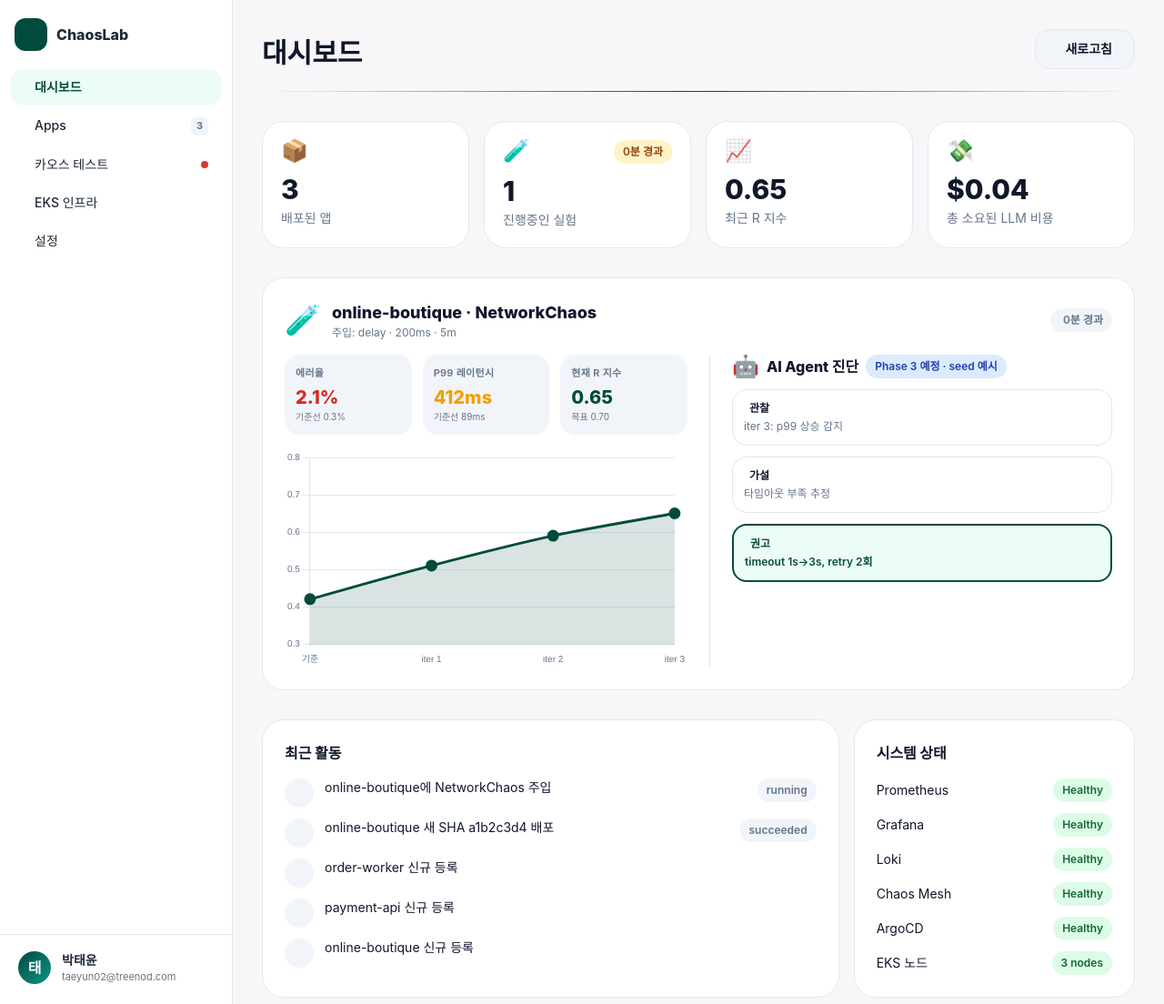
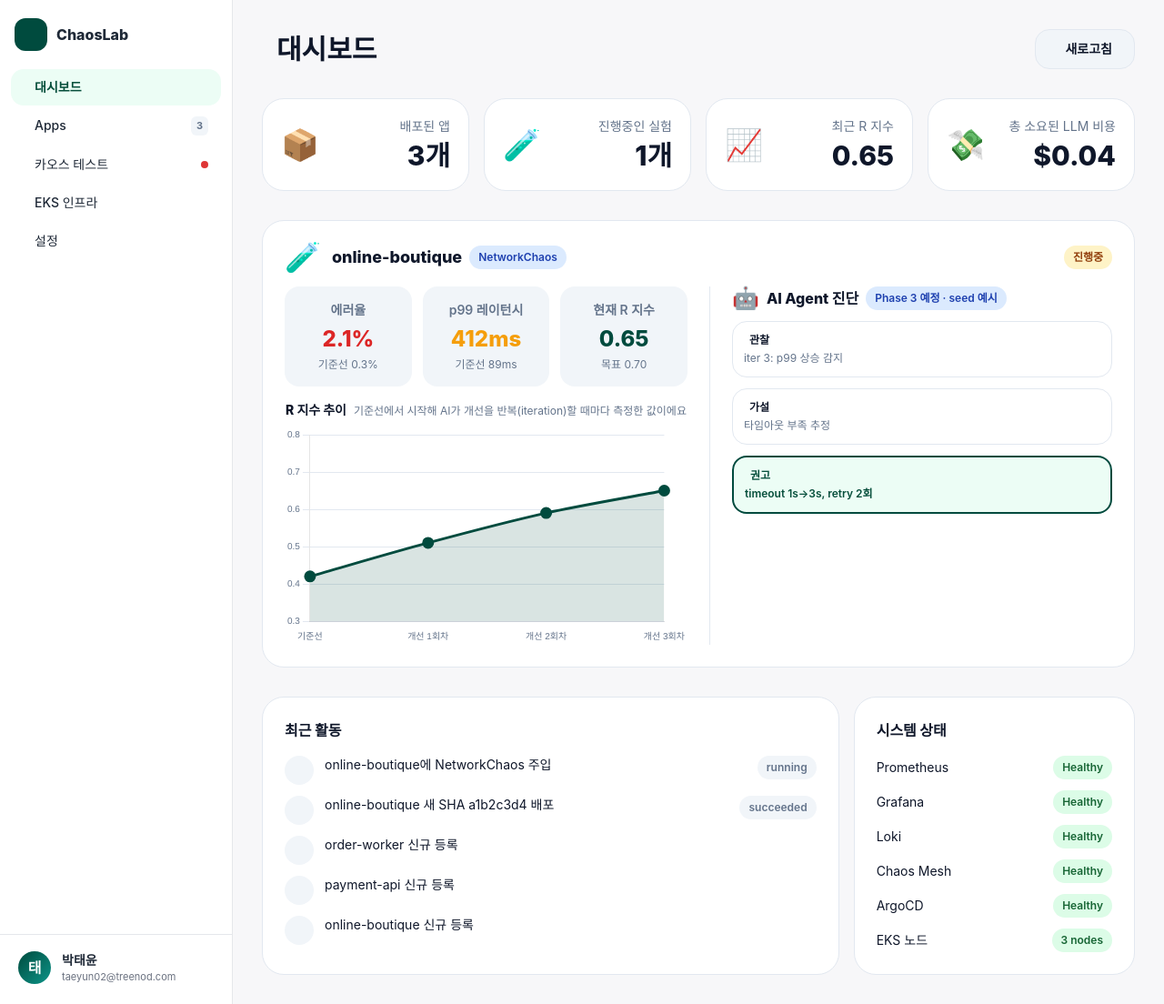
Before and after one commit to KuardianAngelRing/chaoslab, a FastAPI app: page / in a window 1280 px wide. Shown: the whole page at 91% size. Run offline with FastAPI, Linux system fonts and the light colour scheme; some libraries are stand-ins or nearby versions.

Commit message:
✨ 대시보드 개편: KPI 카드 라벨·숫자 재배치, 최근 실험 상태배지, AI 진단 조건부 표시, R지수 차트 설명

```diff
--- a/app/templates/pages/dashboard.html
+++ b/app/templates/pages/dashboard.html
@@ -3,101 +3,109 @@
 {% block content %}
         <div class="max-w-7xl mx-auto px-8 py-8">
 
-          <!-- Hero -->
+          <!-- Hero (제목 행 h-11 고정 + hero-line — 전 페이지 동일 배치) -->
           <div class="mb-8">
-            <div class="flex items-end justify-between mb-2">
-              <div>
-                <h1 class="text-3xl font-extrabold">대시보드</h1>
-              </div>
-              <div class="flex items-center gap-2">
-                <button class="tds-btn-muted text-sm"
-                        hx-get="/" hx-target="#main-content" hx-swap="innerHTML">
-                  <iconify-icon icon="solar:refresh-bold" width="16"></iconify-icon>
-                  새로고침
-                </button>
-              </div>
+            <div class="flex items-center justify-between h-11">
+              <h1 class="text-3xl font-extrabold flex items-center gap-4"><iconify-icon icon="solar:widget-bold" width="30" style="color: var(--primary);"></iconify-icon>대시보드</h1>
+              <button class="tds-btn-muted text-sm"
+                      hx-get="/" hx-target="#main-content" hx-swap="innerHTML">
+                <iconify-icon icon="solar:refresh-bold" width="16"></iconify-icon>
+                새로고침
+              </button>
             </div>
-            <div class="gradient-line mt-6"></div>
+            <div class="hero-line mt-4"></div>
           </div>
 
           <!-- KPI 카드 4개 -->
           <div class="grid grid-cols-1 md:grid-cols-2 xl:grid-cols-4 gap-4 mb-8">
             <div class="tds-card p-5 hover-lift">
-              <div class="flex items-start justify-between mb-3">
-                <span class="tossface">📦</span>
+              <div class="flex items-center justify-between">
+                <span class="tossface-xl" style="font-size: 2.1rem; line-height: 1;">📦</span>
+                <div class="text-right">
+                  <div class="text-sm" style="color: var(--muted-foreground);">배포된 앱</div>
+                  <div class="text-3xl font-extrabold mt-1">{{ app_count }}개</div>
+                </div>
               </div>
-              <div class="text-3xl font-extrabold mb-1">{{ app_count }}</div>
-              <div class="text-sm" style="color: var(--muted-foreground);">배포된 앱</div>
             </div>
 
             <div class="tds-card p-5 hover-lift">
-              <div class="flex items-start justify-between mb-3">
-                <span class="tossface">🧪</span>
-                {% if elapsed_min is not none %}<span class="tds-badge badge-warning">{{ elapsed_min }}분 경과</span>{% endif %}
+              <div class="flex items-center justify-between">
+                <span class="tossface-xl" style="font-size: 2.1rem; line-height: 1;">🧪</span>
+                <div class="text-right">
+                  <div class="text-sm" style="color: var(--muted-foreground);">진행중인 실험</div>
+                  <div class="text-3xl font-extrabold mt-1">{{ running_count }}개</div>
+                </div>
               </div>
-              <div class="text-3xl font-extrabold mb-1">{{ running_count }}</div>
-              <div class="text-sm" style="color: var(--muted-foreground);">진행중인 실험</div>
             </div>
 
             <div class="tds-card p-5 hover-lift">
-              <div class="flex items-start justify-between mb-3">
-                <span class="tossface">📈</span>
+              <div class="flex items-center justify-between">
+                <span class="tossface-xl" style="font-size: 2.1rem; line-height: 1;">📈</span>
+                <div class="text-right">
+                  <div class="text-sm" style="color: var(--muted-foreground);">최근 R 지수</div>
+                  <div class="text-3xl font-extrabold mt-1">{{ latest_r }}</div>
+                </div>
               </div>
-              <div class="text-3xl font-extrabold mb-1">{{ latest_r }}</div>
-              <div class="text-sm" style="color: var(--muted-foreground);">최근 R 지수</div>
             </div>
 
             <div class="tds-card p-5 hover-lift">
-              <div class="flex items-start justify-between mb-3">
-                <span class="tossface">💸</span>
+              <div class="flex items-center justify-between">
+                <span class="tossface-xl" style="font-size: 2.1rem; line-height: 1;">💸</span>
+                <div class="text-right">
+                  <div class="text-sm" style="color: var(--muted-foreground);">총 소요된 LLM 비용</div>
+                  <div class="text-3xl font-extrabold mt-1">${{ "%.2f"|format(llm_cost_total) }}</div>
+                </div>
               </div>
-              <div class="text-3xl font-extrabold mb-1">${{ "%.2f"|format(llm_cost_total) }}</div>
-              <div class="text-sm" style="color: var(--muted-foreground);">총 소요된 LLM 비용</div>
             </div>
           </div>
 
-          <!-- 진행중 실험 + AI 진단 (단일 반응형 카드) -->
+          <!-- 최근 실험 + AI 진단 (단일 반응형 카드) -->
           <div class="tds-card p-6 mb-8">
-            {% if running_exp %}
+            {% if latest_exp %}
+            {% set status_badge = {
+              "pending": ("대기중", "badge-muted"),
+              "running": ("진행중", "badge-warning"),
+              "completed": ("완료", "badge-success"),
+              "failed": ("실패", "badge-danger"),
+            }.get(latest_exp.status, (latest_exp.status, "badge-muted")) %}
+            {# iteration이 있으면 Agent가 이미 돈 것 → 진행중이어도 진단 노출 #}
+            {% set show_ai = latest_iter is not none %}
             <!-- 헤더 -->
             <div class="flex items-center justify-between mb-4">
               <div class="flex items-center gap-3">
                 <span class="tossface-lg">🧪</span>
-                <div>
-                  <div class="font-extrabold text-lg">{{ running_exp.app.name }} · {{ running_exp.chaos_type }}</div>
-                  <div class="text-xs" style="color: var(--muted-foreground);">
-                    주입: {% for k, v in running_exp.params.items() %}{{ v }}{% if not loop.last %} · {% endif %}{% endfor %}
-                  </div>
+                <div class="flex items-center gap-2">
+                  <span class="font-extrabold text-lg">{{ latest_exp.app.name }}</span>
+                  <span class="tds-badge badge-info">{{ latest_exp.chaos_type }}</span>
                 </div>
               </div>
-              {% if elapsed_min is not none %}
-              <span class="tds-badge badge-muted">
-                <iconify-icon icon="solar:clock-circle-bold" width="14"></iconify-icon>
-                {{ elapsed_min }}분 경과
-              </span>
-              {% endif %}
+              <span class="tds-badge {{ status_badge[1] }}">{{ status_badge[0] }}</span>
             </div>
 
-            <!-- 좌(지표·차트) / 우(AI 진단) : wide=2열, narrow=적층 -->
-            <div class="grid grid-cols-1 xl:grid-cols-2 gap-6">
+            <!-- 좌(지표·차트) / 우(AI 진단, iteration 있을 때만) : wide=2열, narrow=적층 -->
+            <div class="grid grid-cols-1 {{ 'xl:grid-cols-2' if show_ai }} gap-6">
               <!-- 좌 -->
               <div>
                 <div class="grid grid-cols-3 gap-3 mb-4">
-                  <div class="p-3 rounded-2xl" style="background: var(--muted);">
-                    <div class="text-[11px] font-semibold uppercase tracking-wide" style="color: var(--muted-foreground);">에러율</div>
-                    <div class="text-xl font-extrabold mt-1" style="color: var(--danger);">{{ running_exp.fault_metrics.get("error", "—") }}%</div>
-                    <div class="text-[10px]" style="color: var(--muted-foreground);">기준선 {{ running_exp.baseline_metrics.get("error", "—") }}%</div>
+                  <div class="p-4 rounded-2xl text-center" style="background: var(--muted);">
+                    <div class="text-sm font-semibold" style="color: var(--muted-foreground);">에러율</div>
+                    <div class="text-2xl font-extrabold mt-1.5" style="color: var(--danger);">{{ latest_exp.fault_metrics.get("error", "—") }}%</div>
+                    <div class="text-xs mt-1" style="color: var(--muted-foreground);">기준선 {{ latest_exp.baseline_metrics.get("error", "—") }}%</div>
                   </div>
-                  <div class="p-3 rounded-2xl" style="background: var(--muted);">
-                    <div class="text-[11px] font-semibold uppercase tracking-wide" style="color: var(--muted-foreground);">p99 레이턴시</div>
-                    <div class="text-xl font-extrabold mt-1" style="color: var(--warning);">{{ running_exp.fault_metrics.get("p99", "—") }}ms</div>
-                    <div class="text-[10px]" style="color: var(--muted-foreground);">기준선 {{ running_exp.baseline_metrics.get("p99", "—") }}ms</div>
+                  <div class="p-4 rounded-2xl text-center" style="background: var(--muted);">
+                    <div class="text-sm font-semibold" style="color: var(--muted-foreground);">p99 레이턴시</div>
+                    <div class="text-2xl font-extrabold mt-1.5" style="color: var(--warning);">{{ latest_exp.fault_metrics.get("p99", "—") }}ms</div>
+                    <div class="text-xs mt-1" style="color: var(--muted-foreground);">기준선 {{ latest_exp.baseline_metrics.get("p99", "—") }}ms</div>
                   </div>
-                  <div class="p-3 rounded-2xl" style="background: var(--muted);">
-                    <div class="text-[11px] font-semibold uppercase tracking-wide" style="color: var(--muted-foreground);">현재 R 지수</div>
-                    <div class="text-xl font-extrabold mt-1" style="color: var(--primary);">{{ "%.2f"|format(running_exp.r_index) if running_exp.r_index is not none else "—" }}</div>
-                    <div class="text-[10px]" style="color: var(--muted-foreground);">목표 {{ "%.2f"|format(running_exp.target_r) }}</div>
+                  <div class="p-4 rounded-2xl text-center" style="background: var(--muted);">
+                    <div class="text-sm font-semibold" style="color: var(--muted-foreground);">현재 R 지수</div>
+                    <div class="text-2xl font-extrabold mt-1.5" style="color: var(--primary);">{{ "%.2f"|format(latest_exp.r_index) if latest_exp.r_index is not none else "—" }}</div>
+                    <div class="text-xs mt-1" style="color: var(--muted-foreground);">목표 {{ "%.2f"|format(latest_exp.target_r) }}</div>
                   </div>
+                </div>
+                <div class="flex items-baseline justify-center gap-2 mb-2">
+                  <div class="text-sm font-extrabold">R 지수 추이</div>
+                  <div class="text-xs" style="color: var(--muted-foreground);">기준선에서 시작해 AI가 개선을 반복(iteration)할 때마다 측정한 값이에요</div>
                 </div>
                 {% if r_series %}
                 <div class="chart-box">
@@ -110,14 +118,14 @@
                 {% endif %}
               </div>
 
-              <!-- 우: AI 진단 -->
+              {% if show_ai %}
+              <!-- 우: AI 진단 (iteration 있을 때만) -->
               <div class="xl:border-l xl:pl-6" style="border-color: var(--border);">
                 <div class="flex items-center gap-2 mb-3">
                   <span class="tossface">🤖</span>
                   <div class="font-extrabold">AI Agent 진단</div>
                   <span class="tds-badge badge-info">Phase 3 예정 · seed 예시</span>
                 </div>
-                {% if latest_iter %}
                 <div class="space-y-3">
                   <div class="p-3 rounded-2xl border" style="border-color: var(--border);">
                     <div class="flex items-center gap-1.5 mb-1">
@@ -141,17 +149,15 @@
                     <p class="text-xs font-semibold" style="color: var(--primary-soft-foreground);">{{ latest_iter.recommender_output }}</p>
                   </div>
                 </div>
-                {% else %}
-                <p class="text-sm" style="color: var(--muted-foreground);">아직 AI 진단 iteration이 없어요</p>
-                {% endif %}
               </div>
+              {% endif %}
             </div>
             {% else %}
             <!-- empty-state: 진행중 실험 없음 -->
             <div class="py-12 text-center">
               <span class="tossface-lg">🧪</span>
-              <div class="font-extrabold text-lg mt-2">진행 중인 실험이 없어요</div>
-              <p class="text-sm mt-1" style="color: var(--muted-foreground);">카오스 테스트에서 새 실험을 시작하면 여기에 진단이 표시돼요</p>
+              <div class="font-extrabold text-lg mt-2">아직 실험이 없어요</div>
+              <p class="text-sm mt-1" style="color: var(--muted-foreground);">카오스 테스트에서 새 실험을 시작하면 여기에 표시돼요</p>
             </div>
             {% endif %}
           </div>
```
Also changed, not shown: app/routers/pages.py (+9 -18 lines), tests/test_pages.py (+11 -12 lines).
